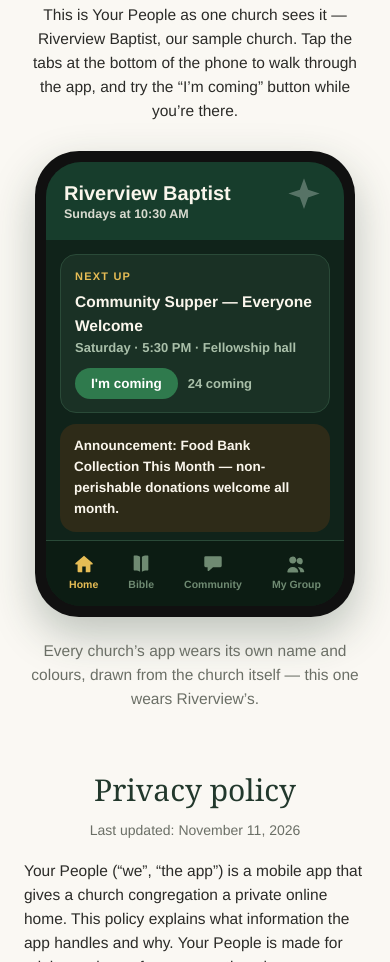
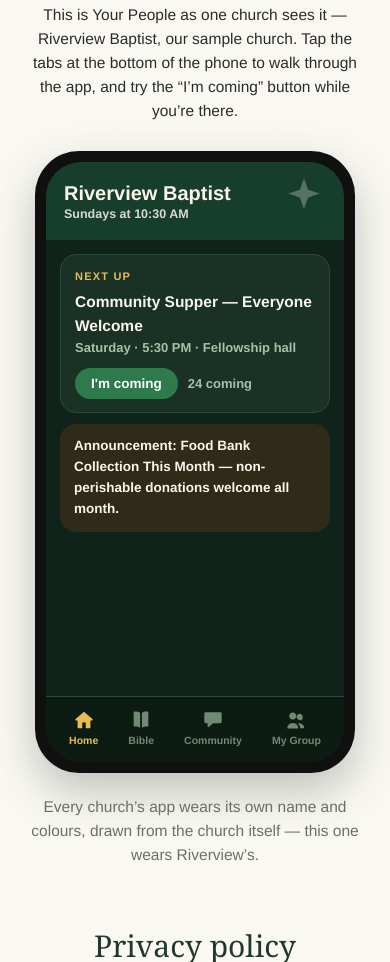
Before and after one commit to thomaswpoyser-coder/yourpeople-site, a plain HTML site: page index.html in a window 390 px wide. Shown: the part 1685-2647 px from the top of the page. Drawn offline with Linux system fonts and the light colour scheme.

Commit message:
Homepage demo phone: fixed height, screens scroll inside (founder, Nov 16, 2026)

```diff
--- a/index.html
+++ b/index.html
@@ -43,12 +43,15 @@
     box-shadow:0 18px 44px rgba(34,56,44,.28);
     font-family:Helvetica,Arial,sans-serif;
   }
-  .phone-screen{background:#10231a; border-radius:35px; overflow:hidden; color:#faf6ec;}
-  .phone-cover{background:var(--p-banner); color:#faf6ec; padding:20px 18px 16px; position:relative; overflow:hidden;}
+  /* the phone never resizes between tabs (founder, Nov 16, 2026): fixed screen height; a screen that needs more room scrolls inside its body */
+  .phone-screen{background:#10231a; border-radius:35px; overflow:hidden; color:#faf6ec; display:flex; flex-direction:column; height:600px;}
+  .phone-cover{background:var(--p-banner); color:#faf6ec; padding:20px 18px 16px; position:relative; overflow:hidden; flex:none;}
   .phone-cover .spark{position:absolute; right:14px; top:12px; width:52px; height:52px; opacity:.28; color:#fff;}
   .phone-cover .gname{font-weight:900; font-size:20px; line-height:1.15; position:relative;}
   .phone-cover .gsub{font-size:12.5px; opacity:.85; font-weight:700; position:relative;}
-  .phone-body{padding:14px 14px 8px; display:grid; gap:11px;}
+  .phone-body{padding:14px 14px 8px; display:grid; gap:11px; flex:1 1 auto; min-height:0; overflow-y:auto; align-content:start; overscroll-behavior:contain; scrollbar-width:thin;}
+  .phone-body::-webkit-scrollbar{width:5px;}
+  .phone-body::-webkit-scrollbar-thumb{background:rgba(250,246,236,.25); border-radius:99px;}
   .phone-body[hidden]{display:none}
   .p-seg{display:flex; gap:7px;}
   .p-seg span{font-size:11.5px; font-weight:900; padding:6px 12px; border-radius:999px; background:#24402f; color:#a9bfa9;}
@@ -68,7 +71,7 @@
   .rsvp-n{font-size:13px; font-weight:800; color:#a9bfa9;}
   .p-ann{background:var(--p-soft); border-radius:16px; padding:12px 14px; font-size:13.5px; font-weight:600;}
   .p-ann b{font-weight:900}
-  .phone-tabs{display:flex; justify-content:space-around; padding:10px 8px 14px; background:#0c1c13; border-top:1px solid #2a4a38;}
+  .phone-tabs{display:flex; justify-content:space-around; padding:10px 8px 14px; background:#0c1c13; border-top:1px solid #2a4a38; flex:none;}
   .phone-tabs .tab{display:flex; flex-direction:column; align-items:center; gap:3px; font-size:10.5px; font-weight:800; color:#6f8a72; background:none; border:0; cursor:pointer; font-family:inherit; padding:2px 6px;}
   .phone-tabs .tab svg{width:22px; height:22px;}
   .phone-tabs .tab.act{color:var(--p-accent);}
```
